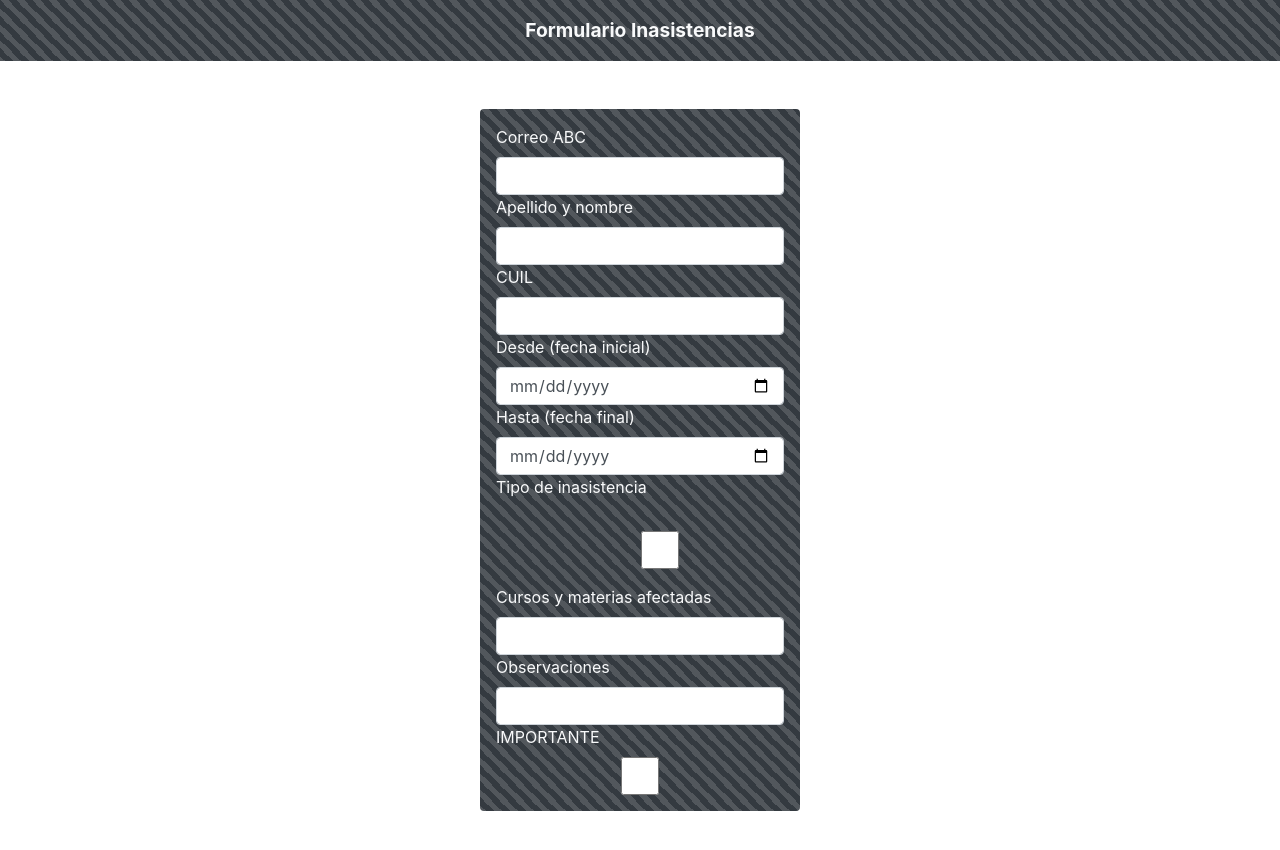
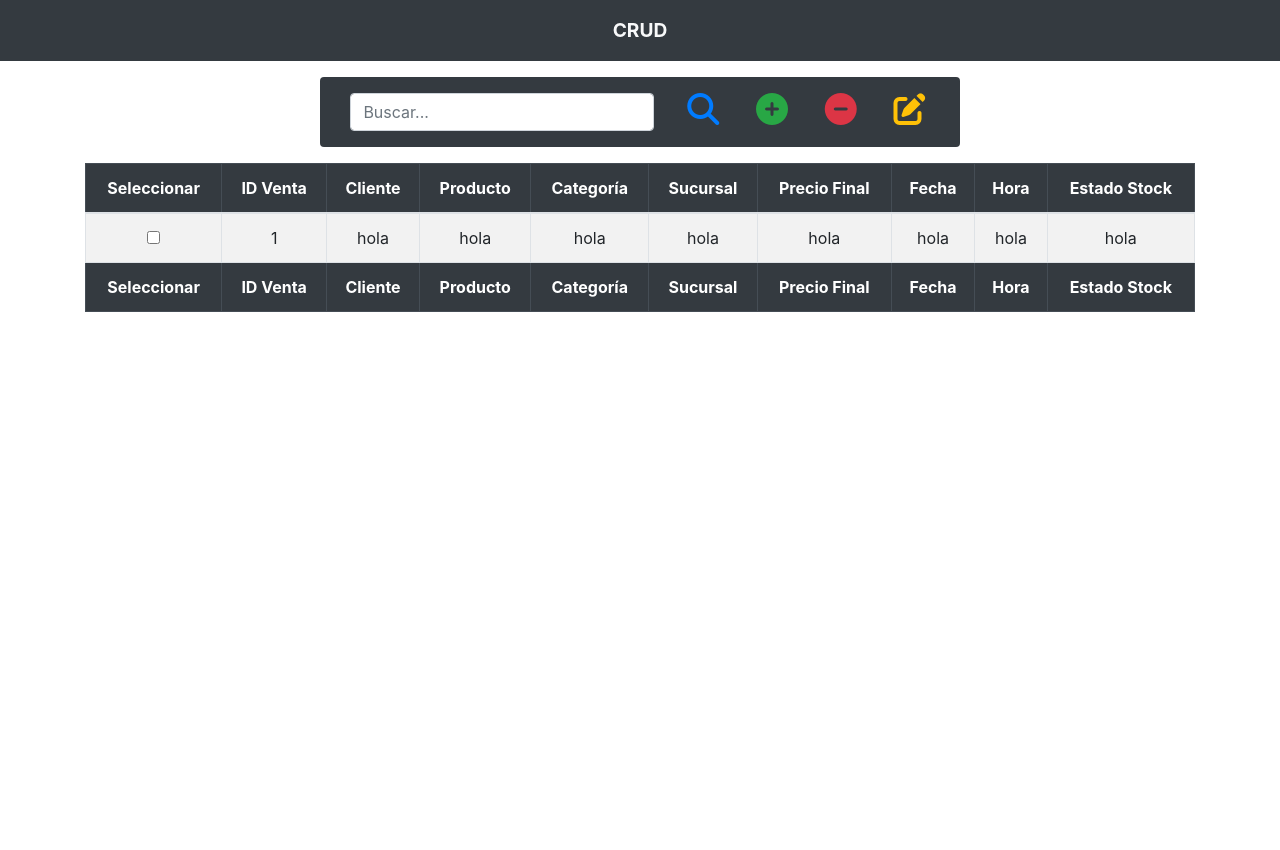
Before and after one commit to JuFeMoon/crud-node-express, a website: page public/html/index.html in a window 1280 px wide. After the commit the page ends 800 px from the top, so only its background shows below. Drawn offline with nearby package versions, Linux system fonts and the light colour scheme.

Commit message:
DISC-28-5-26

```diff
--- a/public/html/index.html
+++ b/public/html/index.html
@@ -5,67 +5,72 @@
     <meta name="viewport" content="width=device-width, initial-scale=1.0">
     <title>Document</title>
     <link rel="stylesheet" href="https://cdn.jsdelivr.net/npm/bootstrap@4.6.2/dist/css/bootstrap.min.css" integrity="sha384-xOolHFLEh07PJGoPkLv1IbcEPTNtaed2xpHsD9ESMhqIYd0nLMwNLD69Npy4HI+N" crossorigin="anonymous">
+    <link rel="stylesheet" href="https://cdnjs.cloudflare.com/ajax/libs/font-awesome/7.0.1/css/all.min.css" integrity="sha512-2SwdPD6INVrV/lHTZbO2nodKhrnDdJK9/kg2XD1r9uGqPo1cUbujc+IYdlYdEErWNu69gVcYgdxlmVmzTWnetw==" crossorigin="anonymous" referrerpolicy="no-referrer" />
+    <link rel="stylesheet" href="/public/css/style.css">
 </head>
 <body>
-    <header class="bg-dark text-center py-3 progress-bar-striped progress-bar-animated">
-        <big class="text-light"><strong>Formulario Inasistencias</strong></big>
+    <header class="bg-dark py-3 text-center">
+        <big class="text-light"><strong>CRUD</strong></big>
     </header>
 
-<!--
-            correo abc (texto email)
-            apellido y nombre (texto corto)
-            cuil (numero 11 cifras max)
-            desde (fecha)
-            hasta (fecha)
-            tipo de inasistencia (lista checkbox con opcion
-                                    "otro" para acceder a respuesta con texto)
-            cursos y materias afectado/as o cargo (texto largo)
-            observaciones (texto largo)
-            importante (checkbox unico)
--->
+    <div class="bg-dark container d-flex justify-content-center justify-content-around w-50 p-3 my-3 rounded" id="contenedorControles">
+            <input type="search" placeholder="Buscar..." class="form-control w-50">
+            <a href=""><i class="fa-solid fa-magnifying-glass fa-2x text-primary"></i></a>
+            <a href=""><i class="fa-solid fa-circle-plus text-success fa-2x"></i></a>
+            <a href=""><i class="fa-solid fa-circle-minus text-danger fa-2x "></i></a>
+            <a href=""><i class="fa-solid fa-pen-to-square text-warning fa-2x"></i></a>
+    </div>
 
     <main>
-        <div class="container-center rounded bg-dark p-3 m-5 w-25 mx-auto progress-bar-striped progress-bar-animated">
-            <div>
-                <label for="correoABC" class="text-light">Correo ABC</label>
-                <input type="email" id="correoABC" class="form-control">
-            </div>
-            <div>
-                <label for="apellidoNombre" class="text-light">Apellido y nombre</label>
-                <input type="text" id="apellidoNombre" class="form-control">
-            </div>
-            <div>
-                <label for="cuil" class="text-light">CUIL</label>
-                <input type="number" id="cuil" class="form-control">
-            </div>
-            <div>
-                <label for="fechaInicial" class="text-light">Desde (fecha inicial)</label>
-                <input type="date" id="fechaInicial" class="form-control">
-            </div>
-            <div>
-                <label for="fechaFinal" class="text-light">Hasta (fecha final)</label>
-                <input type="date" id="fechaFinal" class="form-control">
-            </div>
-            <div>
-                <label for="tipoInasistencia" class="text-light">Tipo de inasistencia</label>
-                <ul>
-                    <label for=""></label>
-                    <input type="checkbox" id="" class="form-control">
-                </ul>
-            </div>
-            <div>
-                <label for="cursosMateriasAfectadas" class="text-light">Cursos y materias afectadas</label>
-                <input type="text" id="cursosMateriasAfectadas" class="form-control">
-            </div>
-            <div>
-                <label for="observaciones" class="text-light">Observaciones</label>
-                <input type="text" id="observaciones" class="form-control">
-            </div>
-            <div>
-                <label for="importante" class="text-light">IMPORTANTE</label>
-                <input type="checkbox" id="importante" class="form-control">
-            </div>
+        <div class="container d-flex justify-content-center align-items-center rounded my-3">
+            <table class="table table-striped text-center table-bordered">
+                <thead class="table-dark">
+                    <tr>
+                        <th>Seleccionar</th>
+                        <th>ID Venta</th>
+                        <th>Cliente</th>
+                        <th>Producto</th>
+                        <th>Categoría</th>
+                        <th>Sucursal</th>
+                        <th>Precio Final</th>
+                        <th>Fecha</th>
+                        <th>Hora</th>
+                        <th>Estado Stock</th>
+                    </tr>
+                </thead>
+
+                <div>
+                    <tr class>
+                        <td><input type="checkbox"></td>
+                        <td>
+                            1
+                        </td>
+                        <td>hola</td>
+                        <td>hola</td>
+                        <td>hola</td>
+                        <td>hola</td>
+                        <td>hola</td>
+                        <td>hola</td>
+                        <td>hola</td>
+                        <td>hola</td>
+                    </tr>
+
+                <tfoot class="table-dark">
+                    <th>Seleccionar</th>
+                    <th>ID Venta</th>
+                    <th>Cliente</th>
+                    <th>Producto</th>
+                    <th>Categoría</th>
+                    <th>Sucursal</th>
+                    <th>Precio Final</th>
+                    <th>Fecha</th>
+                    <th>Hora</th>
+                    <th>Estado Stock</th>
+                </tfoot>
+
+            </table>
         </div>
+
     </main>
 
     <footer>
```
Also changed, not shown: public/css/df-test.css (added, +13 -0 lines), public/html/df-test.html (added, +18 -0 lines), public/html/formulario.html (added, +75 -0 lines), public/html/login.html (added, +33 -0 lines), public/css/style.css (added).
